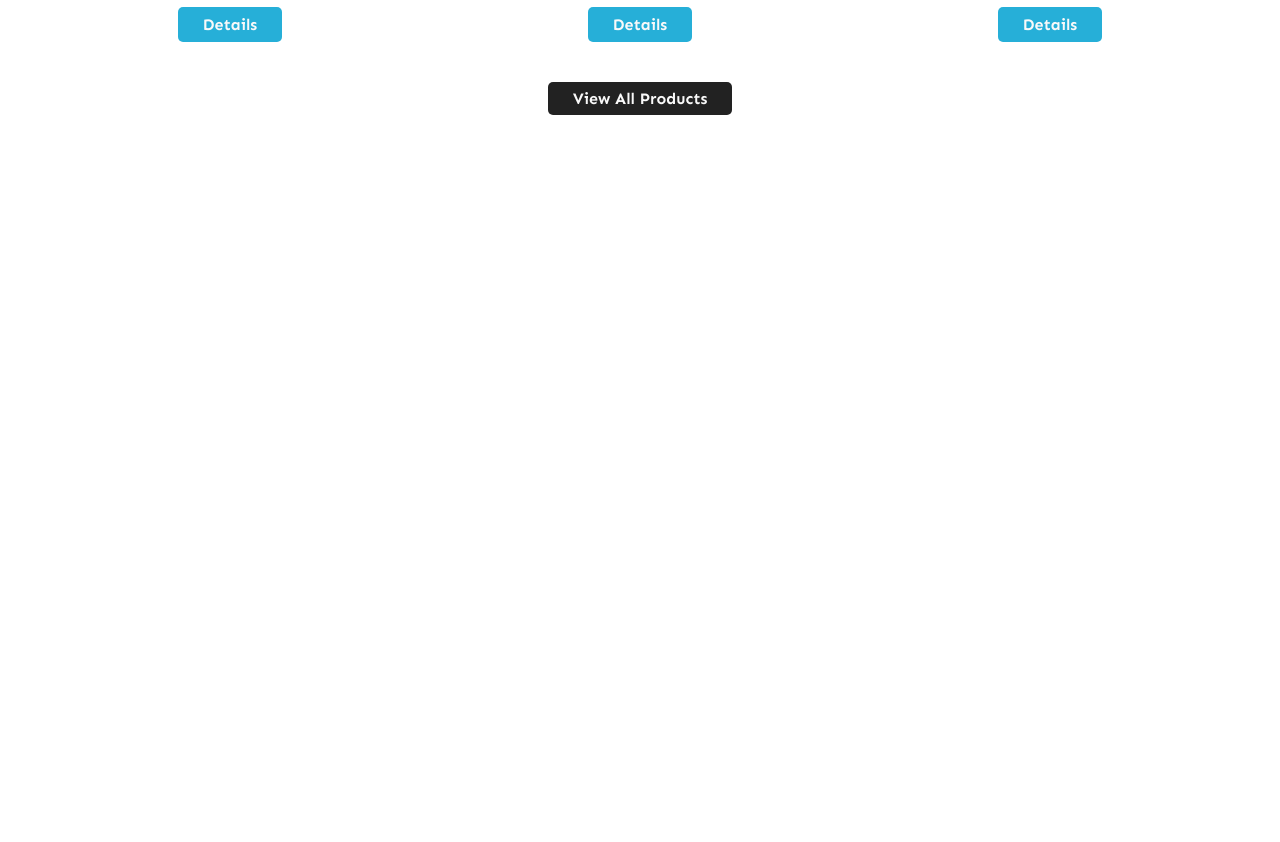
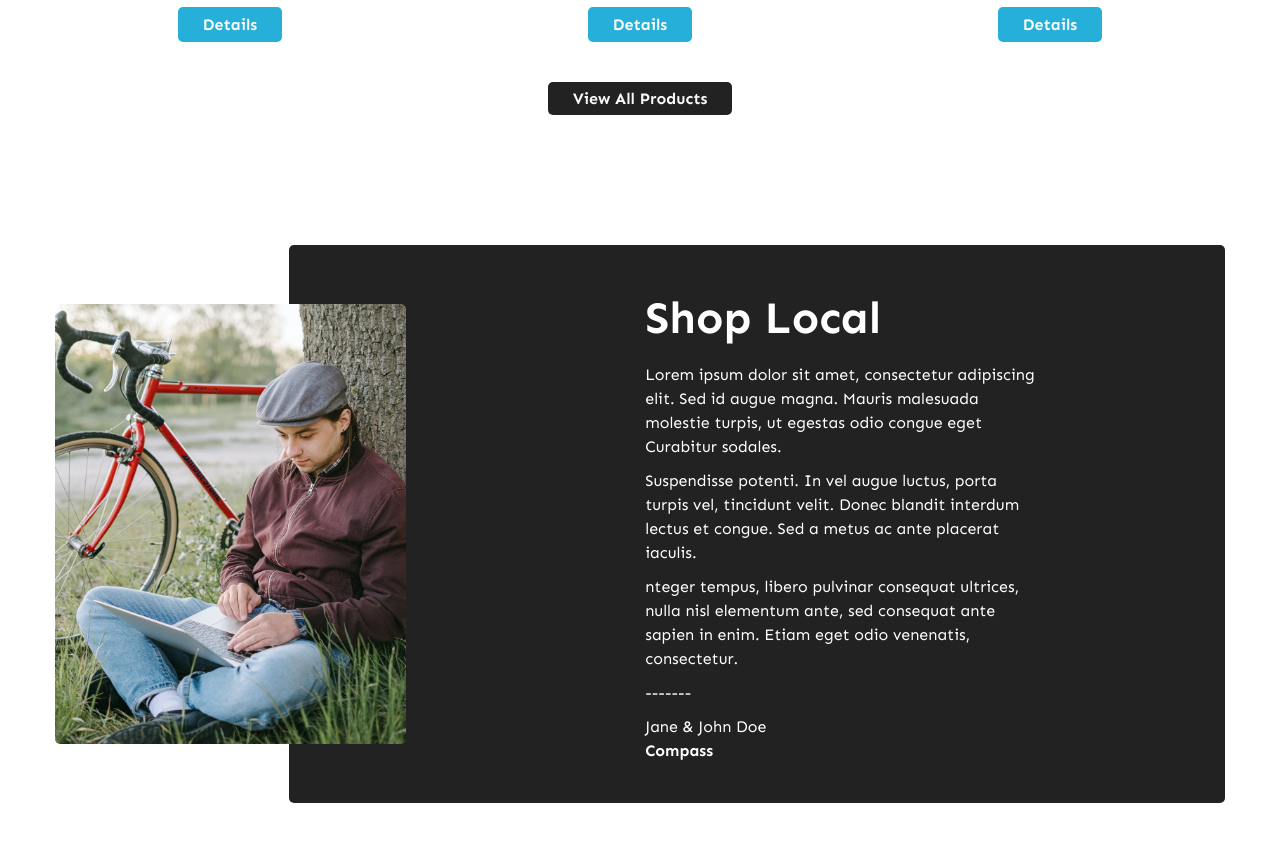
Before and after one commit to RafaelMatta/Compass, a website: page index.html in a window 1280 px wide. Shown: the part 2767-3609 px from the top of the page. Before the commit the page ends 2947 px from the top, so only its background shows below. Drawn offline with Linux system fonts and the light colour scheme.

Commit message:
Estruturando e estilizando a seção shop-local

```diff
--- a/index.html
+++ b/index.html
@@ -157,7 +157,34 @@
             </div>
         </div>
     </div>
-    <div class="shop-local"></div>
+    <div class="local">
+        <div class="container">
+            <div class="local__wpr">
+                <div class="local__img"></div>
+                <div class="local__details">
+                    <div class="local__information">
+                        <div class="local__information-wpr">
+                            <h4 class="heading-4">Shop Local</h4>
+                            <p class="paragraph">
+                                Lorem ipsum dolor sit amet, consectetur adipiscing elit. Sed id augue magna. Mauris
+                                malesuada molestie turpis, ut egestas odio congue eget Curabitur sodales. </p>
+                            <p class="paragraph">Suspendisse potenti. In vel augue luctus, porta turpis
+                                vel, tincidunt velit. Donec blandit interdum lectus et congue. Sed a metus ac ante
+                                placerat
+                                iaculis.</p>
+                            <p class="paragraph">nteger tempus, libero pulvinar consequat ultrices, nulla nisl elementum
+                                ante, sed consequat ante sapien in enim. Etiam eget odio venenatis, consectetur.</p>
+                            <p class="paragraph">-------</p>
+                            <div class="local__signature">
+                                <p class="paragraph">Jane & John Doe</p>
+                                <p class="paragraph"><strong>Compass</strong></p>
+                            </div>
+                        </div>
+                    </div>
+                </div>
+            </div>
+        </div>
+    </div>
     <footer class="footer"></footer>
 </body>
 
--- a/sass/module/_module-dir.scss
+++ b/sass/module/_module-dir.scss
@@ -19,3 +19,5 @@
 @import "shop/shop.scss";
 
 @import "product/product.scss";
+
+@import "local/local.scss";
--- /dev/null
+++ b/sass/module/local/local.scss
@@ -0,0 +1,46 @@
+.local{
+    padding: 6.5rem 0;
+
+    &__wpr{
+        display: flex;
+        justify-content: flex-end;
+        position: relative;
+    }
+
+    &__details{
+        width: 80%;
+        background-color: $color-dark-grey-1;
+        min-height: 50rem;
+        padding: 4rem;
+        display: flex;
+        justify-content: flex-end;
+        border-radius: 5px;
+    }
+
+    &__img{
+        position: absolute;
+        top: 50%;
+        left: 0;
+        width: 30%;
+        height: 44rem;
+        transform: translateY(-50%);
+        background-image: url("../../../assets/img/shopping.jpeg");
+        background-size: cover;
+        background-position: center;
+        border-radius: 5px;
+    }
+
+    &__information{
+        width: 80%;
+        display: flex;
+        justify-content: flex-end;
+    }
+
+    &__information-wpr{
+        padding: 0 14.5rem;
+        display: flex;
+        flex-direction: column;
+        gap: 1rem;
+
+    }
+}
```
Also changed, not shown: css/style.css.
